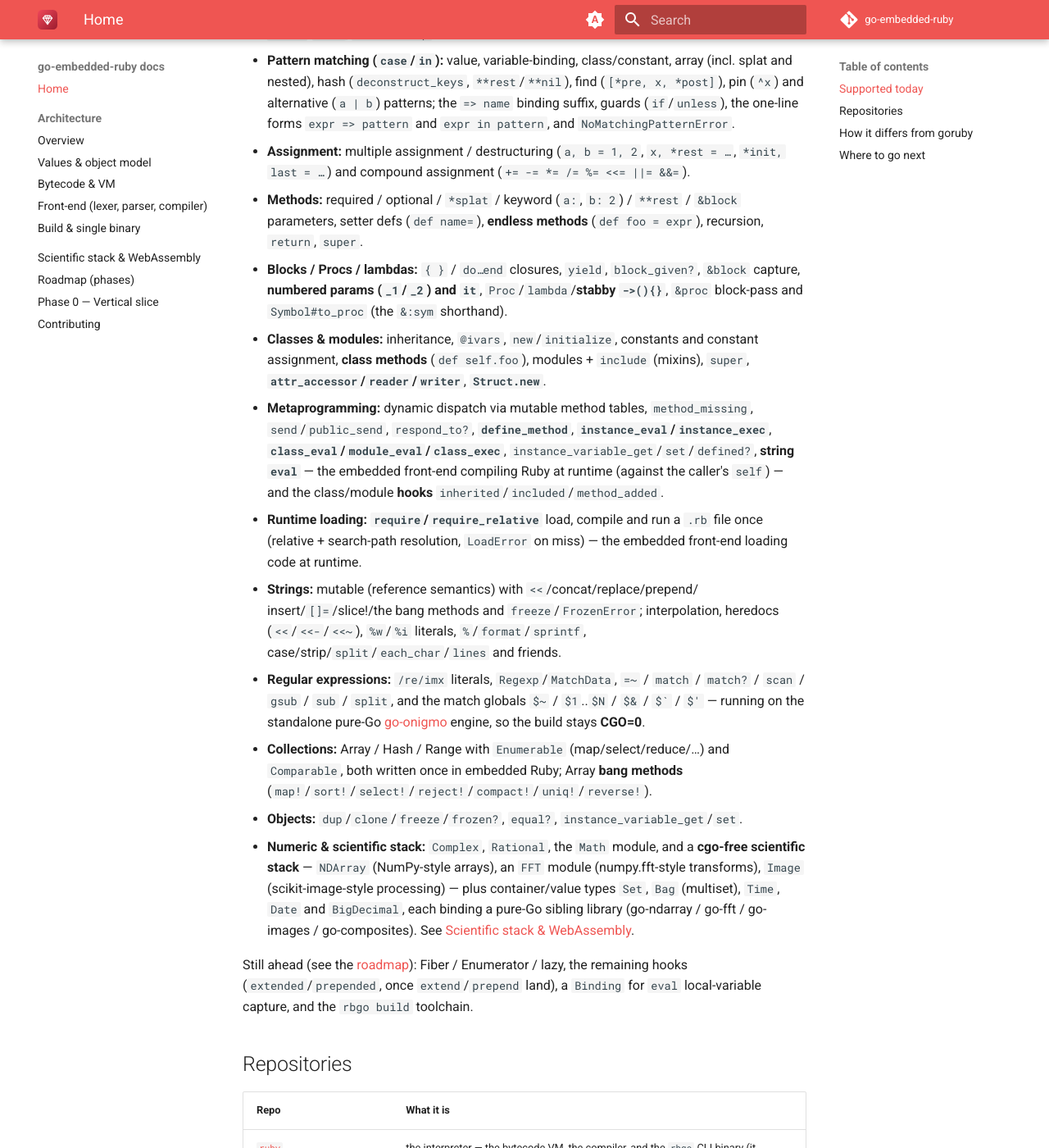
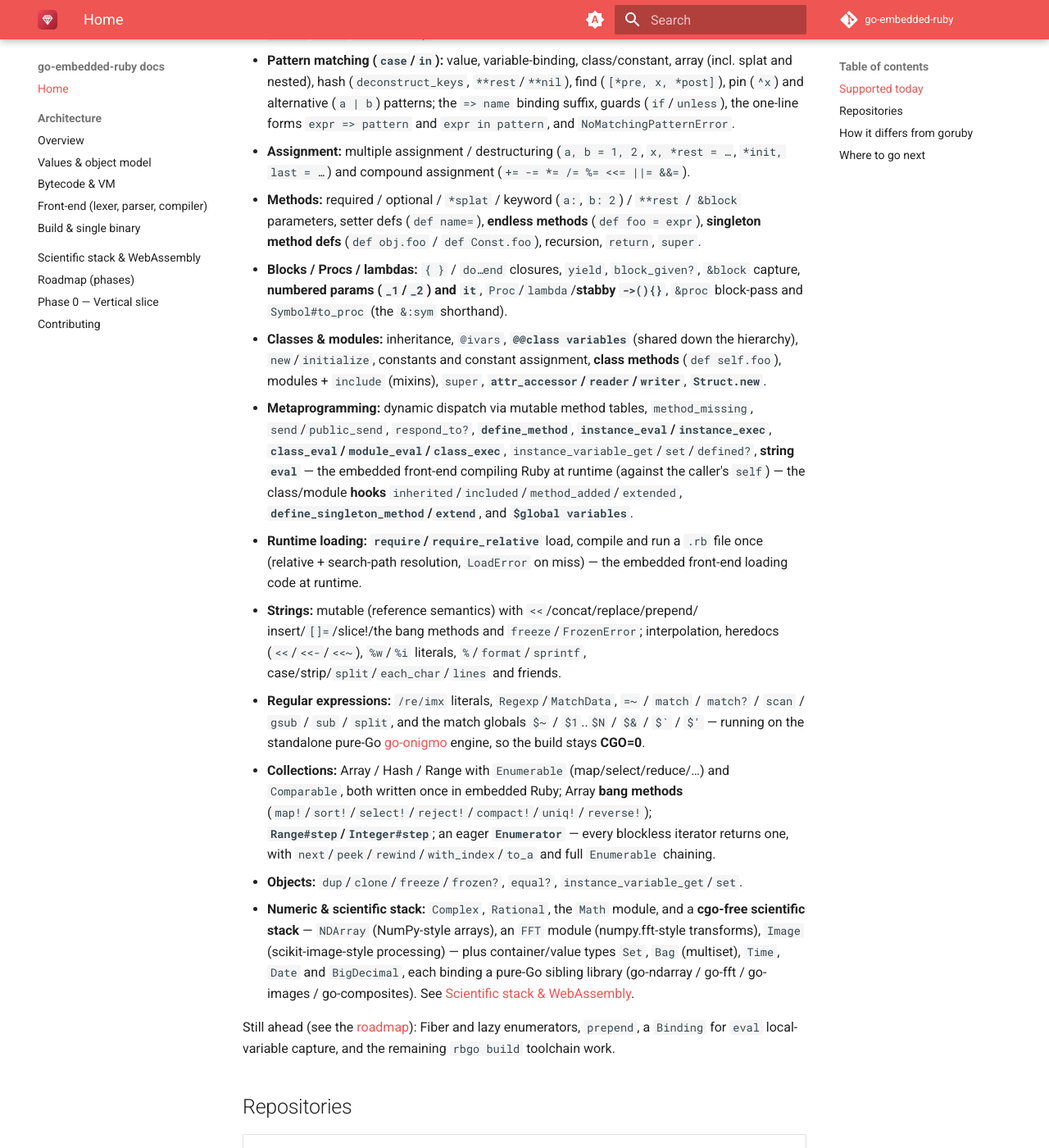
Before and after one commit to go-embedded-ruby/docs, an MkDocs documentation site: the page built from docs/index.md, in a window 1280 px wide and 1400 px high, scrolled down 921 px. Shown: the whole window at 82% size. Built offline with MkDocs 1.6.1 and Material for MkDocs 9.7.7, drawn with Linux system fonts in a browser that asks for light colours; the version menu is left out.

Commit message:
docs: roadmap + index reflect landed language features
Enumerator (Phase 3) done; class variables, global variables, def obj.foo /
def Const.foo singleton defs, define_singleton_method/extend and the extended
hook (Phase 4) documented as landed. Update the 'still ahead' notes accordingly.

Co-Authored-By: Claude Opus 4.8 <noreply@anthropic.com>

```diff
--- a/docs/index.md
+++ b/docs/index.md
@@ -47,20 +47,23 @@ Every feature below is **differential-tested against MRI Ruby 4.0.5**:
   (`+= -= *= /= %= <<= ||= &&=`).
 - **Methods:** required / optional / `*splat` / keyword (`a:`, `b: 2`) /
   `**rest` / `&block` parameters, setter defs (`def name=`), **endless methods**
-  (`def foo = expr`), recursion, `return`, `super`.
+  (`def foo = expr`), **singleton method defs** (`def obj.foo` / `def Const.foo`),
+  recursion, `return`, `super`.
 - **Blocks / Procs / lambdas:** `{ }` / `do…end` closures, `yield`,
   `block_given?`, `&block` capture, **numbered params (`_1`/`_2`) and `it`**,
   `Proc`/`lambda`/**stabby `->(){}`**, `&proc` block-pass and `Symbol#to_proc`
   (the `&:sym` shorthand).
-- **Classes & modules:** inheritance, `@ivars`, `new`/`initialize`, constants and
-  constant assignment, **class methods** (`def self.foo`), modules + `include`
-  (mixins), `super`, **`attr_accessor`/`reader`/`writer`**, **`Struct.new`**.
+- **Classes & modules:** inheritance, `@ivars`, **`@@class variables`** (shared
+  down the hierarchy), `new`/`initialize`, constants and constant assignment,
+  **class methods** (`def self.foo`), modules + `include` (mixins), `super`,
+  **`attr_accessor`/`reader`/`writer`**, **`Struct.new`**.
 - **Metaprogramming:** dynamic dispatch via mutable method tables,
   `method_missing`, `send`/`public_send`, `respond_to?`, **`define_method`**,
   **`instance_eval`/`instance_exec`**, **`class_eval`/`module_eval`/`class_exec`**,
   `instance_variable_get`/`set`/`defined?`, **string `eval`** — the embedded
-  front-end compiling Ruby at runtime (against the caller's `self`) — and the
-  class/module **hooks** `inherited`/`included`/`method_added`.
+  front-end compiling Ruby at runtime (against the caller's `self`) — the
+  class/module **hooks** `inherited`/`included`/`method_added`/`extended`,
+  **`define_singleton_method`/`extend`**, and **`$global variables`**.
 - **Runtime loading:** **`require`/`require_relative`** load, compile and run a
   `.rb` file once (relative + search-path resolution, `LoadError` on miss) — the
   embedded front-end loading code at runtime.
@@ -74,7 +77,10 @@ Every feature below is **differential-tested against MRI Ruby 4.0.5**:
   [go-onigmo][go-onigmo] engine, so the build stays **CGO=0**.
 - **Collections:** Array / Hash / Range with `Enumerable` (map/select/reduce/…)
   and `Comparable`, both written once in embedded Ruby; Array **bang methods**
-  (`map!`/`sort!`/`select!`/`reject!`/`compact!`/`uniq!`/`reverse!`).
+  (`map!`/`sort!`/`select!`/`reject!`/`compact!`/`uniq!`/`reverse!`);
+  **`Range#step`/`Integer#step`**; an eager **`Enumerator`** — every blockless
+  iterator returns one, with `next`/`peek`/`rewind`/`with_index`/`to_a` and full
+  `Enumerable` chaining.
 - **Objects:** `dup`/`clone`/`freeze`/`frozen?`, `equal?`,
   `instance_variable_get`/`set`.
 - **Numeric & scientific stack:** `Complex`, `Rational`, the `Math` module, and a
@@ -85,9 +91,9 @@ Every feature below is **differential-tested against MRI Ruby 4.0.5**:
   go-images / go-composites). See
   [Scientific stack & WebAssembly](scientific-stack.md).
 
-Still ahead (see the [roadmap](roadmap.md)): Fiber / Enumerator / lazy, the
-remaining hooks (`extended`/`prepended`, once `extend`/`prepend` land), a
-`Binding` for `eval` local-variable capture, and the `rbgo build` toolchain.
+Still ahead (see the [roadmap](roadmap.md)): Fiber and lazy enumerators,
+`prepend`, a `Binding` for `eval` local-variable capture, and the remaining
+`rbgo build` toolchain work.
 
 ## Repositories
 
```
Also changed, not shown: docs/roadmap.md (+2 -2 lines).
